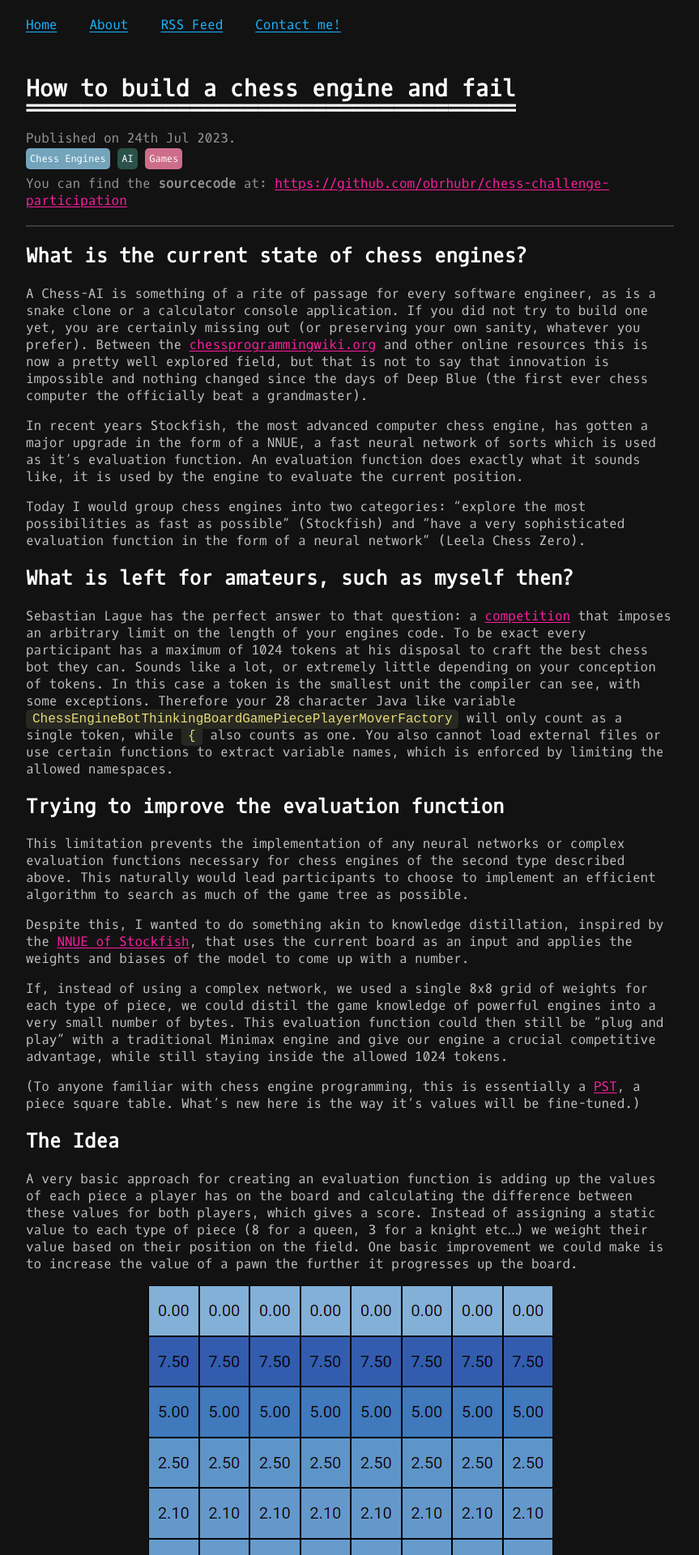
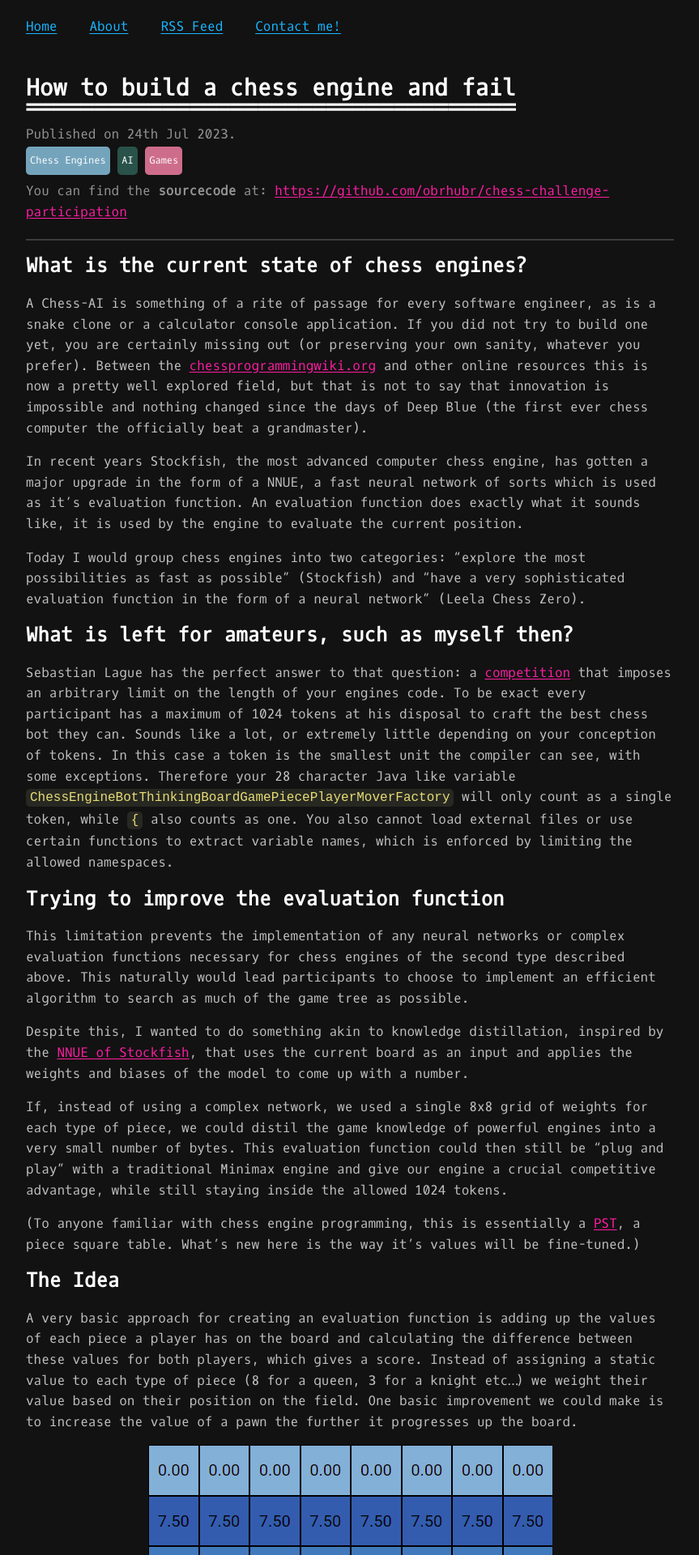
Before and after one commit to obrhubr/obrhubr.github.io, a Jekyll site: the page built from _posts/2023-07-24-chess-engine.md, in a window 1280 px wide. Shown: the top 1920 px of the page at 81% size, without its empty margins (208-1071 px from the left). Built offline with Jekyll 4.4.1, drawn with Linux system fonts in a browser that asks for light colours.

Commit message:
change styling of inline code blocks

```diff
--- a/assets/highlight.css
+++ b/assets/highlight.css
@@ -68,17 +68,19 @@
 .highlight .vi { color: #f8f8f2 } /* Name.Variable.Instance */
 .highlight .vm { color: #f8f8f2 } /* Name.Variable.Magic */
 .highlight .il { color: #ae81ff } /* Literal.Number.Integer.Long */
+
 .language-plaintext {
 	color: #e6db74;
 	background: #272822;
-	padding: 3px 8px 3px 8px;
+	padding: 2px 5px 2px 5px;
 	border-radius: 5px;
 	word-wrap: break-word;
 }
+
 .highlight {
 	margin: 0;
-	padding: 5px 15px 5px 15px;
-	border-radius: 8px;
+	padding: 3px 10px 3px 10px;
+	border-radius: 5px;
 }
 
 pre { white-space: pre; overflow: auto; }
--- a/assets/index.css
+++ b/assets/index.css
@@ -52,6 +52,8 @@
 
     font-size: 16px;
     font-weight: 400;
+
+    line-height: 1.6em;
 }
 
 .link {
```
